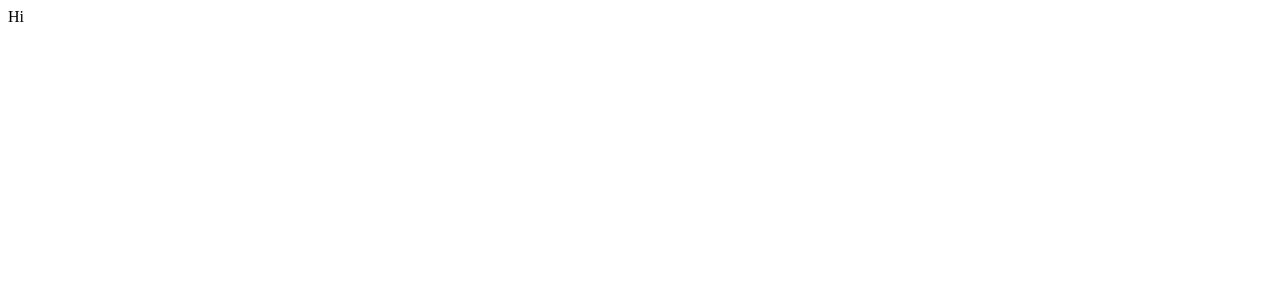
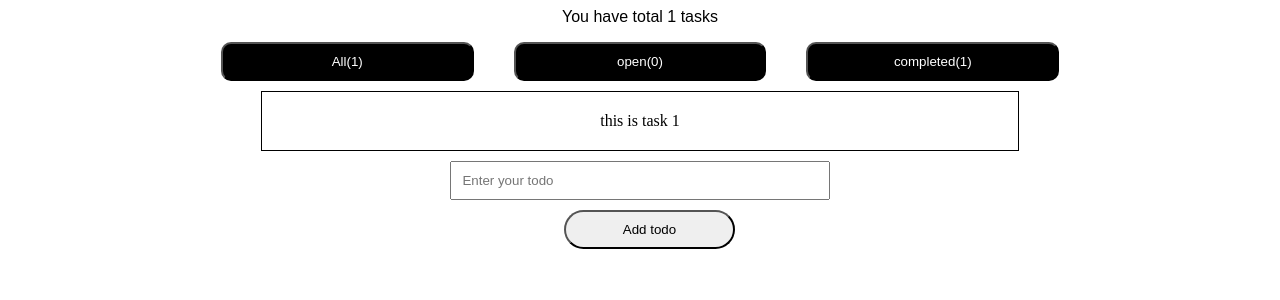
Before and after one commit to Kedarinath1502/todo-app, a React (Vite) app: page / in a window 1280 px wide. Shown: the top 300 px of the page. Built offline with nearby package versions, Linux system fonts and the light colour scheme.

Commit message:
madechanges

```diff
--- a/src/App.jsx
+++ b/src/App.jsx
@@ -1,9 +1,29 @@
-
+import Header from './components/Header.jsx'
+import Tabs from './components/Tabs.jsx'
+import TodoCard from './components/TodoCard.jsx'
+import TodoList from './components/TodoList.jsx'
+import Input from './components/Input.jsx'
+import { useState } from 'react'
 function App() {
-
+//   const todos = [
+//     {input : "this is task 1", completed : true},
+//     {input : "this is task 2", completed : false},
+//     {input : "this is task 3", completed : false},
+//     {input : "this is task 4", completed : false}
+// ]
+  const [todos, setTodos] = useState([
+    {input : "this is task 1", completed : false}
+  ])
+  function handleAddTodo(newTask) {
+    const newTodoList = [...todos, {input: newTask, completed:false}]
+    setTodos(newTodoList)
+  }
   return (
     <>
-      <div>Hi</div>
+      <Header todos={todos}/>
+      <Tabs  todos={todos}/>
+      <TodoList todos={todos}/>
+      <Input handleAddTodo={handleAddTodo} />
     </>
   )
 }
--- /dev/null
+++ b/src/components/Header.jsx
@@ -0,0 +1,8 @@
+
+export default function Header ( props ){
+    const {todos} = props
+    const Tasks = todos.length
+    return (
+        <div className="Header"> You have total {Tasks} tasks </div>
+    )
+}
--- /dev/null
+++ b/src/components/Input.jsx
@@ -0,0 +1,22 @@
+import { useState } from 'react'
+const Input = (props) => {
+    const {handleAddTodo} = props
+    const [input, setInput] = useState('')
+    console.log(input)
+
+    return (
+        <div className="input-container">
+            <input value={input} className="input" onChange = {(e) => {
+                setInput(e.target.value)
+            }} placeholder="Enter your todo" type="text" />
+            <button className="submit-button" onClick={() => {
+                console.log("hi")
+                if (!input) { return }
+                handleAddTodo(input)
+                setInput('')
+            }}>Add todo</button>
+        </div>
+    );
+}
+
+export default Input
--- /dev/null
+++ b/src/components/Tabs.jsx
@@ -0,0 +1,19 @@
+export default function Tabs (props){
+    const {todos} = props
+    const tabs = ['All', 'open', 'completed']
+    const count = {
+        All : todos.length,
+        open : todos.filter((todo) => todo.completed ).length,
+        completed : todos.filter((todo) => !todo.completed).length
+    }
+
+    return (
+        <div className = "tab-container">
+            {tabs.map((tab, tabIndex) => (
+                    <button key = {tabIndex} className = "button">
+                        {tab}({count[tab]})
+                    </button>
+            ))}
+        </div>
+    )
+}
--- /dev/null
+++ b/src/components/TodoCard.jsx
@@ -0,0 +1,10 @@
+
+function TodoCard (props){
+    const {todo} = props
+    return (
+        <div className="card">
+            {todo.input}
+        </div>
+    )
+}
+export default TodoCard
--- /dev/null
+++ b/src/components/TodoList.jsx
@@ -0,0 +1,12 @@
+import TodoCard from './TodoCard'
+
+export default function TodoList(props){
+    const {todos} = props
+    return(
+        <div>
+            {todos.map((todo, todoIndex)=>(
+                <TodoCard todo={todo} key={todoIndex}/>
+            ))}
+        </div>
+    )
+}
--- a/src/index.css
+++ b/src/index.css
@@ -0,0 +1,70 @@
+.tab-container {
+    display: flex;
+    justify-content: center;
+    align-items: center;
+}
+
+.button {
+    padding : 10px;
+    width : 20%;
+    margin-top : 1rem;
+    border-radius: 10px;
+    margin-inline: 20px;
+    background-color: rgb(0,0,0);
+    color: white;
+    cursor : pointer;
+
+}
+.button:hover {
+    background-color: white;
+    color: black;
+    transform: scale(1.05);
+}
+
+.button:active {
+    transform: scale(0.98);
+}
+
+
+.Header{
+    font-family: sans-serif;
+    text-align: center;
+}
+
+.card{
+    border : 1px solid black;
+    margin-top: 10px;
+    padding : 20px;
+    margin-inline: 20%;
+    display : flex;
+    justify-content:center;
+}
+
+.input-container {
+    margin-top: 10px;
+    position: relative;
+    display: inline-block;
+    margin-inline: 35%;
+    width : 30%
+}
+
+.input {
+    padding: 10px;
+    padding-right: 40px;
+    width: 100%;
+    box-sizing: border-box;
+}
+
+.submit-button{
+    width: 45%;
+    margin-top: 10px;
+    margin-left : 30%;
+    align-items: center;
+    border-radius: 30px;
+    padding : 10px;
+    cursor: pointer;
+}
+.submit-button:hover{
+    background-color: black;
+    color : white
+}
```
